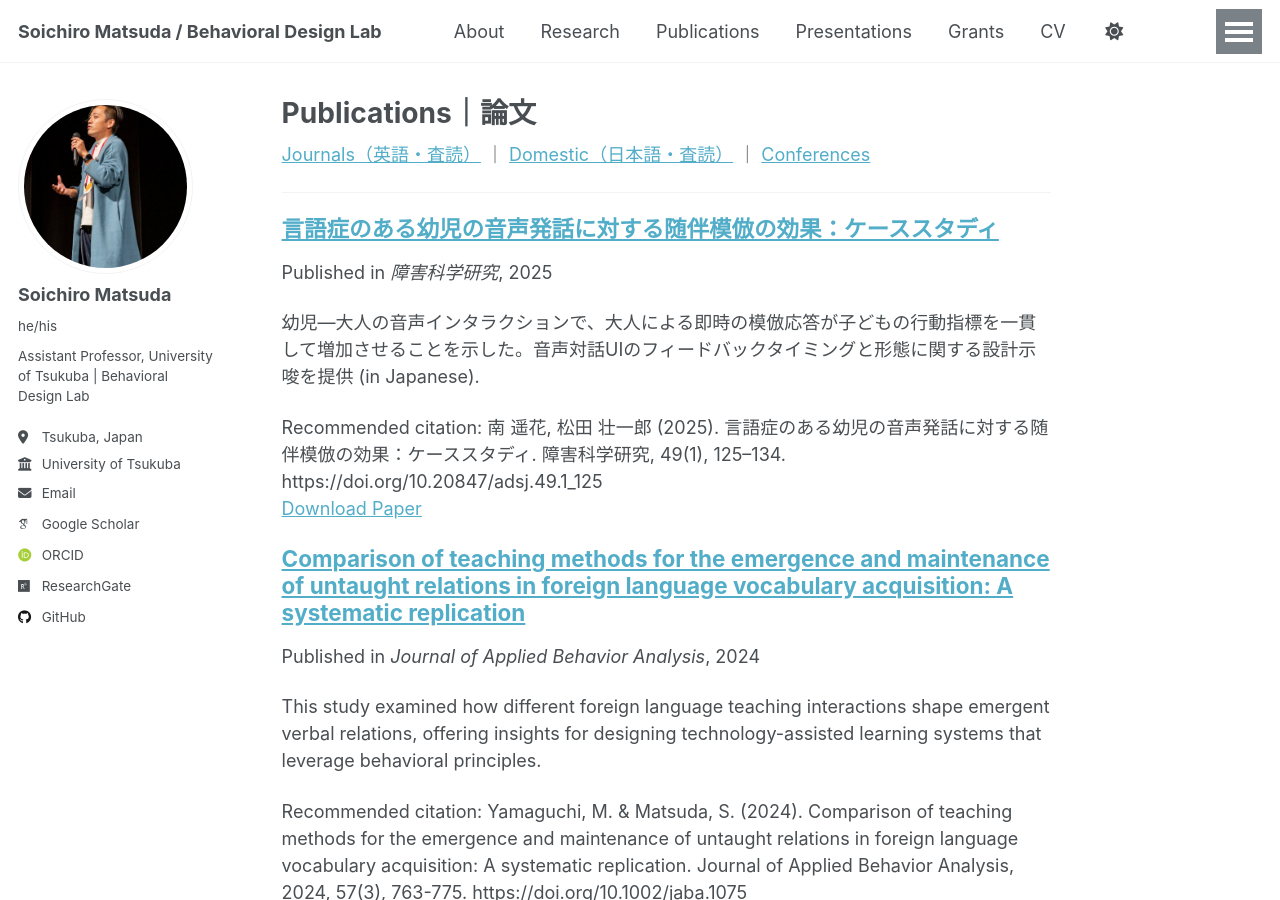
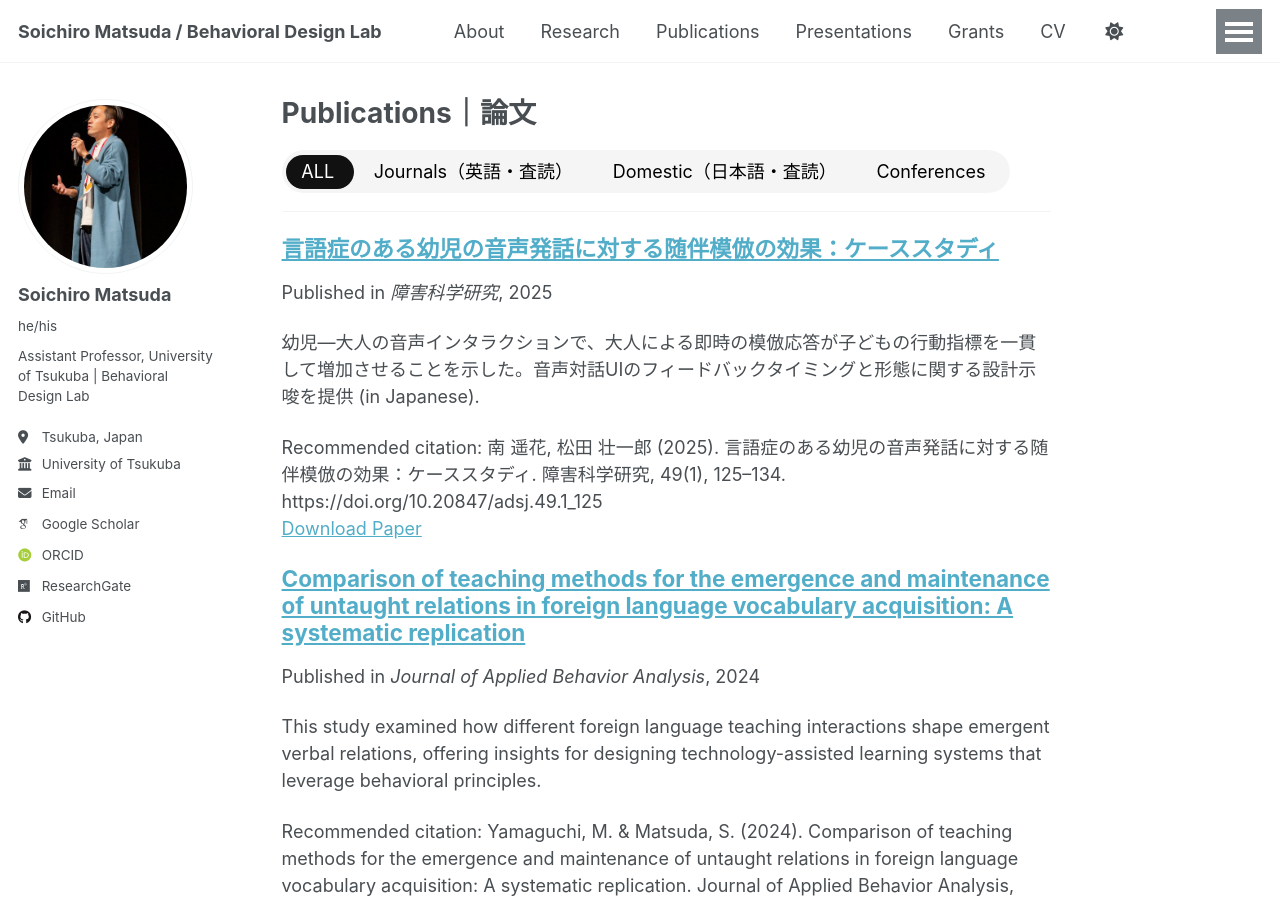
Before and after one commit to BehavioralDesignerMatsuda/BehavioralDesignerMatsuda.github.io, a Jekyll site: the page built from _pages/publications.md, in a window 1280 px wide and 900 px high. Built offline with Jekyll 4.4.1, drawn with Linux system fonts in a browser that asks for light colours; some web fonts are replaced; a script that is not in the unit is left out.

Commit message:
Update publications.md

```diff
--- a/_pages/publications.md
+++ b/_pages/publications.md
@@ -5,11 +5,32 @@ layout: single
 author_profile: true
 ---
 
-<p>
-  <a href="/publications/journals/">Journals（英語・査読）</a> ｜
-  <a href="/publications/domestic/">Domestic（日本語・査読）</a> ｜
-  <a href="/publications/conferences/">Conferences</a>
-</p>
+<!-- Publications toggle (ALL | Journals | Domestic | Conferences) -->
+<div class="pub-filter-wrap">
+  <div class="pub-tabs" role="tablist" aria-label="Publications filter" id="pub-tabs">
+    <button class="pub-tab" role="tab" aria-selected="true" data-filter="all" id="tab-all">
+      ALL <span class="pub-count" data-count-for="all"></span>
+    </button>
+    <button class="pub-tab" role="tab" aria-selected="false" data-filter="journals" id="tab-journals">
+      Journals（英語・査読）<span class="pub-count" data-count-for="journals"></span>
+    </button>
+    <button class="pub-tab" role="tab" aria-selected="false" data-filter="domestic" id="tab-domestic">
+      Domestic（日本語・査読）<span class="pub-count" data-count-for="domestic"></span>
+    </button>
+    <button class="pub-tab" role="tab" aria-selected="false" data-filter="conferences" id="tab-conferences">
+      Conferences <span class="pub-count" data-count-for="conferences"></span>
+    </button>
+  </div>
+</div>
+
+<noscript>
+  <p>
+    <a href="/publications/journals/">Journals（英語・査読）</a> ｜
+    <a href="/publications/domestic/">Domestic（日本語・査読）</a> ｜
+    <a href="/publications/conferences/">Conferences</a>
+  </p>
+</noscript>
+
 <hr/>
 
 <div class="entries-list">
```
